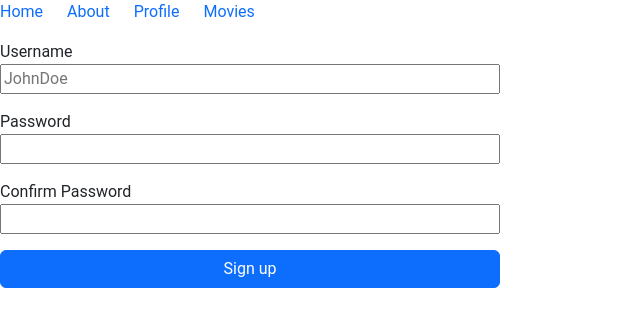
After one commit to inganathijacobs/Python-Flask-2025, a Flask app: page /signup in a window 1280 px wide. The commit adds this page. Shown: the top 327 px of the page, without its empty margins (0-640 px from the left). Run offline with Flask 3, Linux system fonts and the light colour scheme.

Commit message:
changes from 30 April

```diff
--- a/app.py
+++ b/app.py
@@ -4,6 +4,7 @@ from sqlalchemy.sql import text
 from config import Config
 from extensions import db
 from models.movie import Movie
+from routes.auth_bp import auth_bp
 from routes.main_bp import main_bp
 from routes.movies_bp import movies_bp
 from routes.movies_list_bp import movies_list_bp
@@ -27,6 +28,7 @@ def create_app():
     app.register_blueprint(main_bp)
     app.register_blueprint(movies_bp, url_prefix="/movies")  # Refactor - Mailability ⬆️
     app.register_blueprint(movies_list_bp, url_prefix="/movie-list")
+    app.register_blueprint(auth_bp)
 
     return app
 
--- /dev/null
+++ b/routes/auth_bp.py
@@ -0,0 +1,38 @@
+from pprint import pprint
+
+from flask import Blueprint, redirect, render_template, request, url_for
+
+from extensions import db
+from models.user import User
+
+HTTP_NOT_FOUND = 404
+auth_bp = Blueprint("auth_bp", __name__)
+
+
+@auth_bp.get("/login")
+def login_page():
+    return render_template("login.html")
+
+
+@auth_bp.post("/signup")
+def submit_signup_page():
+    data = {
+        "username": request.form.get("username"),
+        "password": request.form.get("password"),
+    }
+    # data = request.get_json()  # body
+    new_user = User(**data)
+
+    try:
+        # print(new_movie, new_movie.to_dict())
+        db.session.add(new_user)
+        db.session.commit()
+        return {"message": "Successfully Signed Up"}
+    except Exception as e:
+        db.session.rollback()  # Undo: Restore the data | After commit cannot undo
+        return redirect(url_for("auth_bp.sign_page"))
+
+
+@auth_bp.get("/signup")
+def signup_page():
+    return render_template("signup.html")
--- a/templates/profile.html
+++ b/templates/profile.html
@@ -27,9 +27,13 @@
   <img class="user-pic" src="{{user.pic}}" alt="profile picture" />
   <p>
     Hello, <span class="user-name">{{user.name}}</span>
+    <!-- Conditional rendering: HTML Elements -->
     {% if user.isVerified %}
     <span class="verified"><i class="fa-solid fa-circle-check"></i></span>
     {% endif %}
   </p>
 </div>
 {% endfor %} {% endblock %}
+
+<!-- Ternary
+Strings,int,float -->
--- /dev/null
+++ b/templates/signup.html
@@ -0,0 +1,50 @@
+{% extends "base.html" %} {% block head_content %}
+<style>
+  .form-element {
+    display: flex;
+    flex-direction: column;
+  }
+
+  .form-container {
+    display: flex;
+    flex-direction: column;
+    gap: 16px;
+    max-width: 500px;
+  }
+</style>
+{% endblock %} {% block content %}
+<form
+  action="{{url_for('auth_bp.submit_signup_page')}}"
+  method="POST"
+  class="form-container"
+>
+  <div class="form-element">
+    <label for="username">Username</label>
+    <input type="text" placeholder="JohnDoe" id="username" required name="username" />
+  </div>
+  <div class="form-element">
+    <label for="password">Password</label>
+    <input
+      type="password"
+
+      id="password"
+      required
+      name="password"
+    />
+  </div>
+  <div class="form-element">
+    <label for="rating">Confirm Password</label>
+    <input
+      type="password"
+      id="confirm"
+      required
+      name="confirm"
+    />
+  </div>
+
+  </div>
+
+  <button type="submit" class="btn btn-primary">Sign up</button>
+</form>
+
+{% endblock %}
```
Also changed, not shown: SEED_DATA.sql (+10 -0 lines), models/user.py (added, +19 -0 lines), routes/movies_bp.py (+20 -6 lines), not-found.html (renamed from templates/not-found.html).
